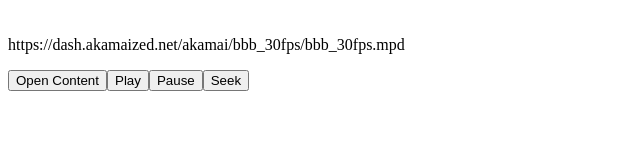
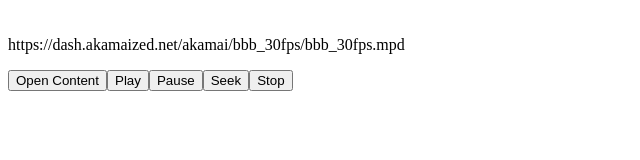
Before and after one commit to franbustillo93/TypeScript_Video_Player, a React (Create React App) app in the folder videoplayer/: page / in a window 1280 px wide. Shown: the part 424-584 px from the top of the page, without its empty margins (0-640 px from the left). Built offline with nearby package versions, Linux system fonts and the light colour scheme; what dashjs would draw is missing.

Commit message:
[React][Front] Added functionality to Stop the video playback

```diff
--- a/videoplayer/src/VideoPlayer.tsx
+++ b/videoplayer/src/VideoPlayer.tsx
@@ -48,6 +48,11 @@ export class VideoPlayer extends Component<Props>{
             }
         }
 
+        const stop = () => {
+            pause();
+            seek(0);
+        }
+
 
         return (
             <div >
@@ -59,7 +64,7 @@ export class VideoPlayer extends Component<Props>{
                 <button onClick={play}>Play</button>
                 <button onClick={pause}>Pause</button>
                 <button onClick={() => seek(5)}>Seek</button>
-
+                <button onClick={stop}>Stop</button>
             </div>
         )
 
```
